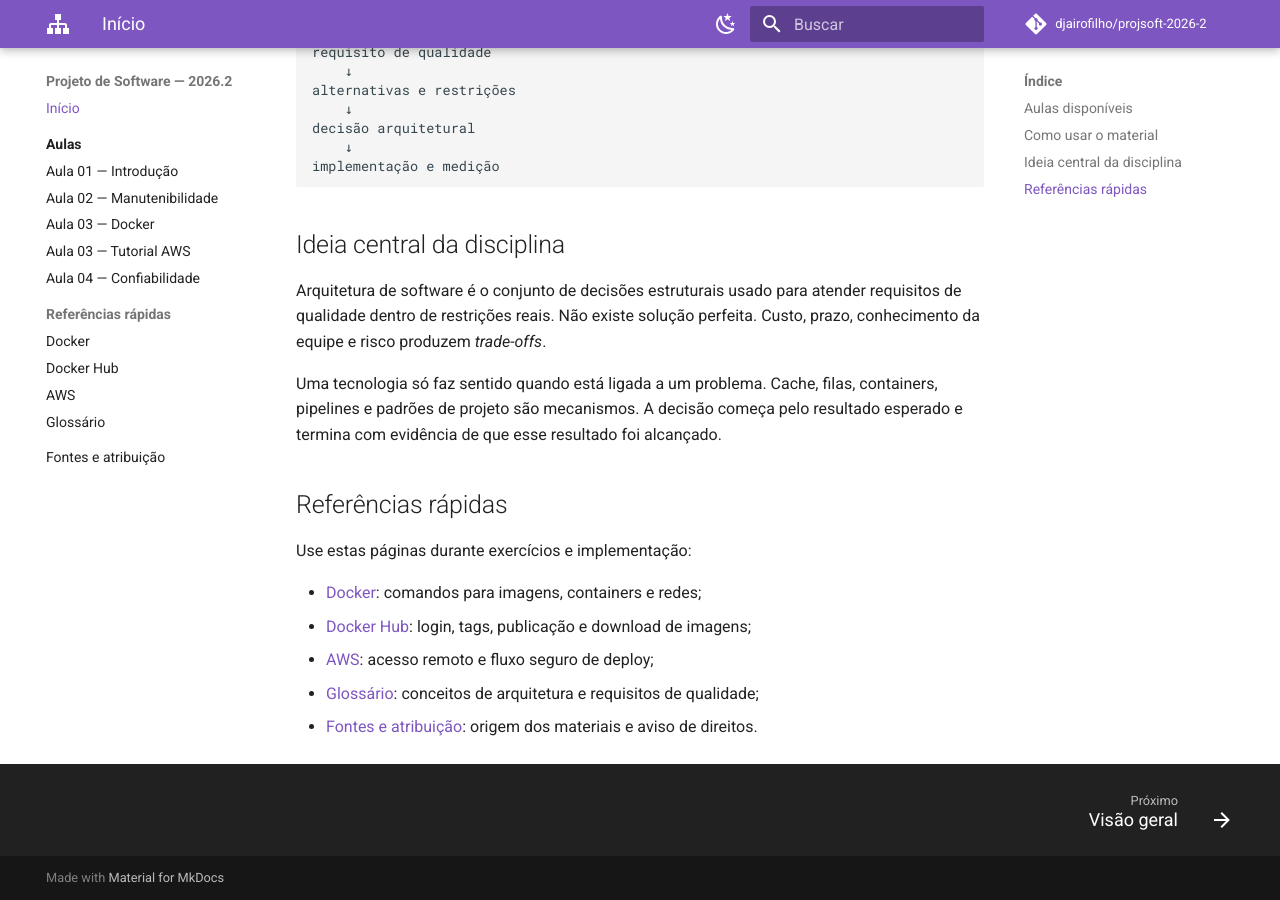
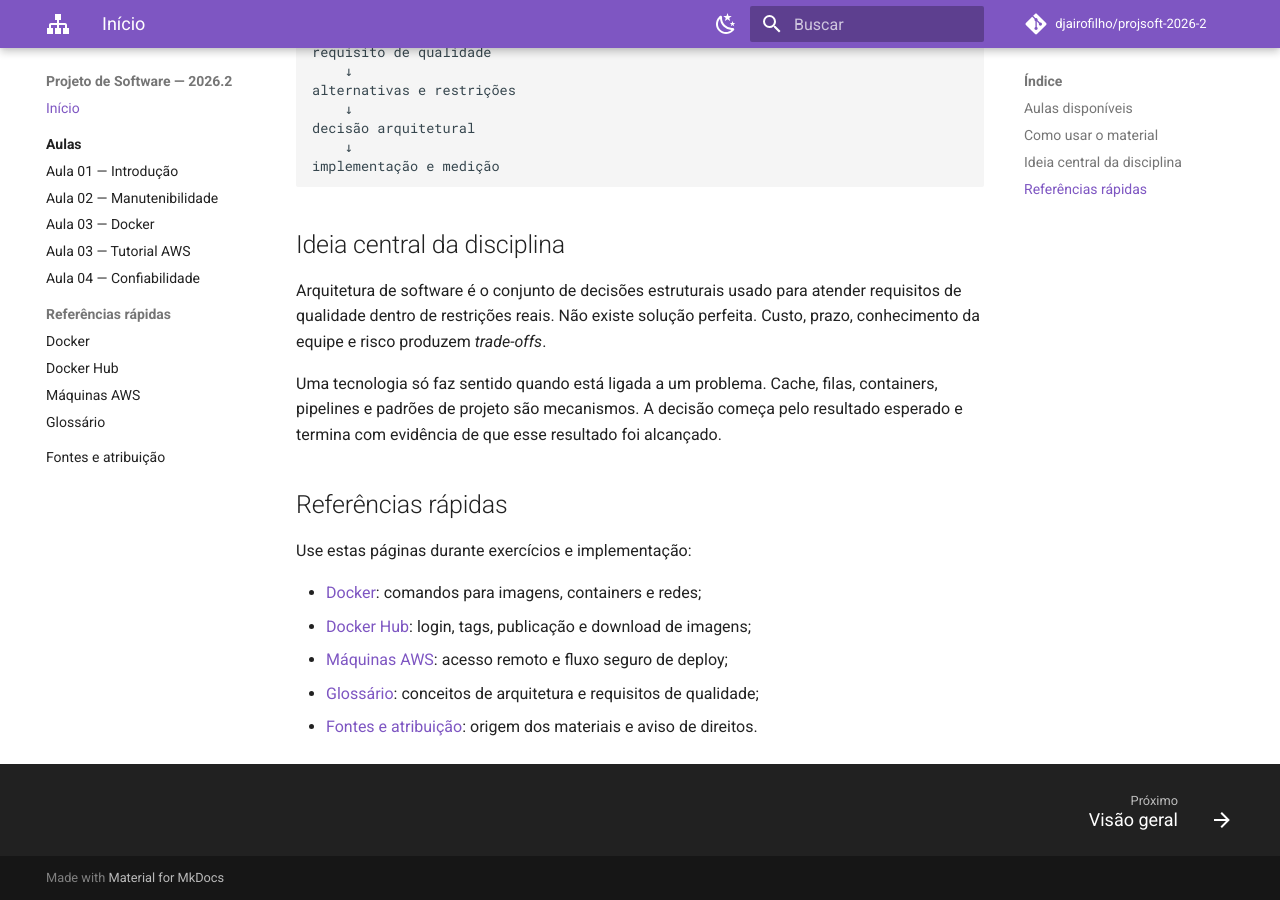
Before and after one commit to djairofilho/projsoft-2026-2, an MkDocs documentation site: the page built from docs/index.md, in a window 1280 px wide and 900 px high, scrolled down 1520 px. Built offline with MkDocs 1.6.1 and Material for MkDocs 9.7.7, drawn with Linux system fonts in a browser that asks for light colours; comment, search, counter and statistics services are not loaded.

Commit message:
docs(aws): rename quick reference

```diff
--- a/docs/index.md
+++ b/docs/index.md
@@ -101,7 +101,7 @@ Use estas páginas durante exercícios e implementação:
 - [Docker](referencias/docker.md): comandos para imagens, containers e redes;
 - [Docker Hub](referencias/docker-hub.md): login, tags, publicação e download de
   imagens;
-- [AWS](referencias/aws.md): acesso remoto e fluxo seguro de deploy;
+- [Máquinas AWS](referencias/aws.md): acesso remoto e fluxo seguro de deploy;
 - [Glossário](referencias/glossario.md): conceitos de arquitetura e requisitos de
   qualidade;
 - [Fontes e atribuição](fontes.md): origem dos materiais e aviso de direitos.
--- a/mkdocs.yml
+++ b/mkdocs.yml
@@ -78,6 +78,6 @@ nav:
   - Referências rápidas:
       - Docker: referencias/docker.md
       - Docker Hub: referencias/docker-hub.md
-      - AWS: referencias/aws.md
+      - Máquinas AWS: referencias/aws.md
       - Glossário: referencias/glossario.md
   - Fontes e atribuição: fontes.md
```
Also changed, not shown: docs/referencias/aws.md (+1 -1 lines).
